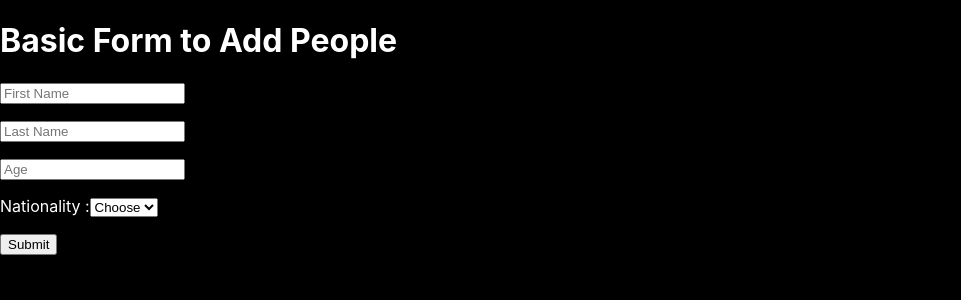
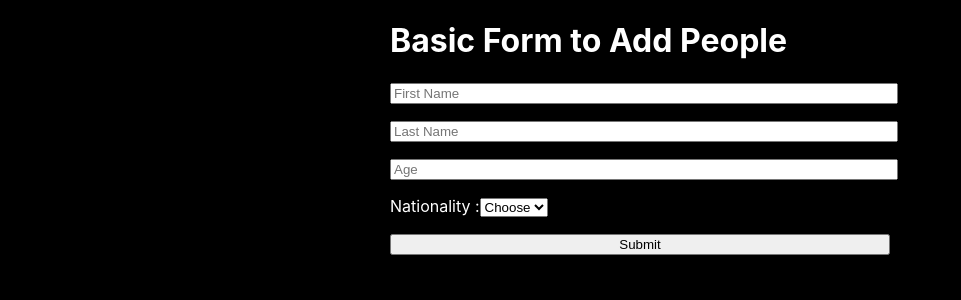
Before and after one commit to madhavsharma2106/form-generator, a React (Create React App) app: page / in a window 1280 px wide. Shown: the top 300 px of the page, without its empty margins (0-961 px from the left). Built offline with nearby package versions, Linux system fonts and the light colour scheme.

Commit message:
updated designs

```diff
--- a/src/App.css
+++ b/src/App.css
@@ -1,38 +1,4 @@
-.App {
-  text-align: center;
+.app {
+  margin: auto;
+  width: 500px;
 }
-
-.App-logo {
-  height: 40vmin;
-  pointer-events: none;
-}
-
-@media (prefers-reduced-motion: no-preference) {
-  .App-logo {
-    animation: App-logo-spin infinite 20s linear;
-  }
-}
-
-.App-header {
-  background-color: #282c34;
-  min-height: 100vh;
-  display: flex;
-  flex-direction: column;
-  align-items: center;
-  justify-content: center;
-  font-size: calc(10px + 2vmin);
-  color: white;
-}
-
-.App-link {
-  color: #61dafb;
-}
-
-@keyframes App-logo-spin {
-  from {
-    transform: rotate(0deg);
-  }
-  to {
-    transform: rotate(360deg);
-  }
-}
--- a/src/App.js
+++ b/src/App.js
@@ -1,7 +1,12 @@
 import Form from "./Form.jsx";
+import "./App.css";
 
 function App() {
-  return <Form />;
+  return (
+    <div className="app">
+      <Form />
+    </div>
+  );
 }
 
 export default App;
--- a/src/Form.jsx
+++ b/src/Form.jsx
@@ -12,11 +12,12 @@ function Form() {
     handleSubmit,
     watch,
   } = useForm(FORM_CONFIG);
+
   const onSubmit = (data) => console.log(data);
 
   React.useEffect(() => {
     const subscription = watch();
-    return () => subscription.unsubscribe();
+    return () => subscription.unsubscribe && subscription.unsubscribe();
   }, [watch]);
 
   const renderInputs = () => {
--- a/src/Input.jsx
+++ b/src/Input.jsx
@@ -42,7 +42,7 @@ function Input({ fieldData, register, error }) {
       default:
         return text();
     }
-  };
+  }
 
   return (
     <>
--- a/src/index.css
+++ b/src/index.css
@@ -18,6 +18,10 @@ input {
   color: black;
 }
 
+input {
+  width: 100%;
+}
+
 code {
   font-family: source-code-pro, Menlo, Monaco, Consolas, "Courier New",
     monospace;
```
